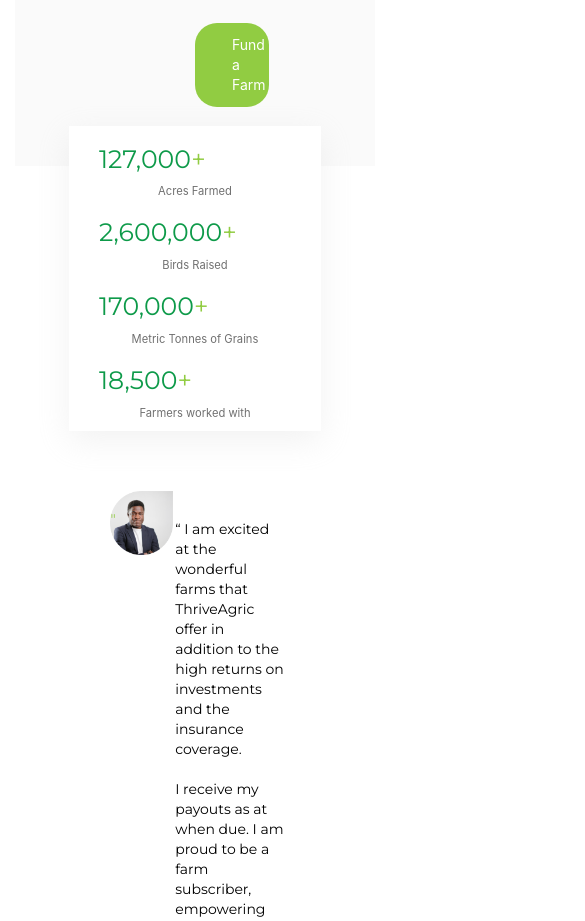
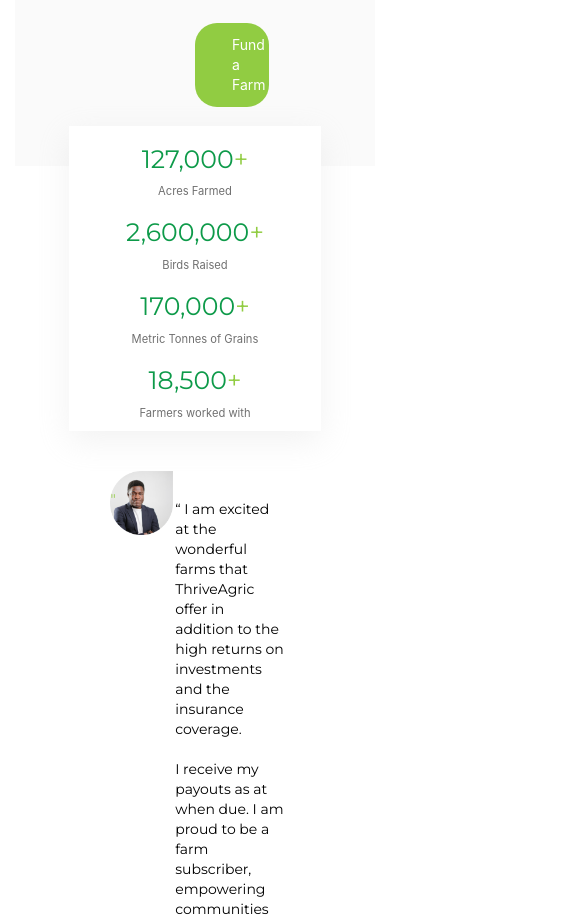
Before and after one commit to ukeme-umana/website-redesign, a React (Create React App) app: page / in a window 390 px wide. Shown: the part 2720-3641 px from the top of the page, 585 px wide, since content can reach past the window. Built offline with nearby package versions, Linux system fonts and the light colour scheme.

Commit message:
centered start text on small screens and hid the green dots on small scrrens

```diff
--- a/src/component-for-pages/home/body.jsx
+++ b/src/component-for-pages/home/body.jsx
@@ -374,7 +374,7 @@
                         </li>
                     </ul> */}
                 </div>
-                <div className="green-dot">
+                <div className="green-dot hidden-sm hidden-xs">
                     <img src={dots} className="dots-img" alt="" />
                 </div>
             </div>
--- a/src/custom.css
+++ b/src/custom.css
@@ -6,3 +6,9 @@
 .stats-wrapper {
     left: auto !important;
 }
+
+@media (max-width: 767px){
+.stats-wrapper {
+    text-align: center;
+}
+}
```
